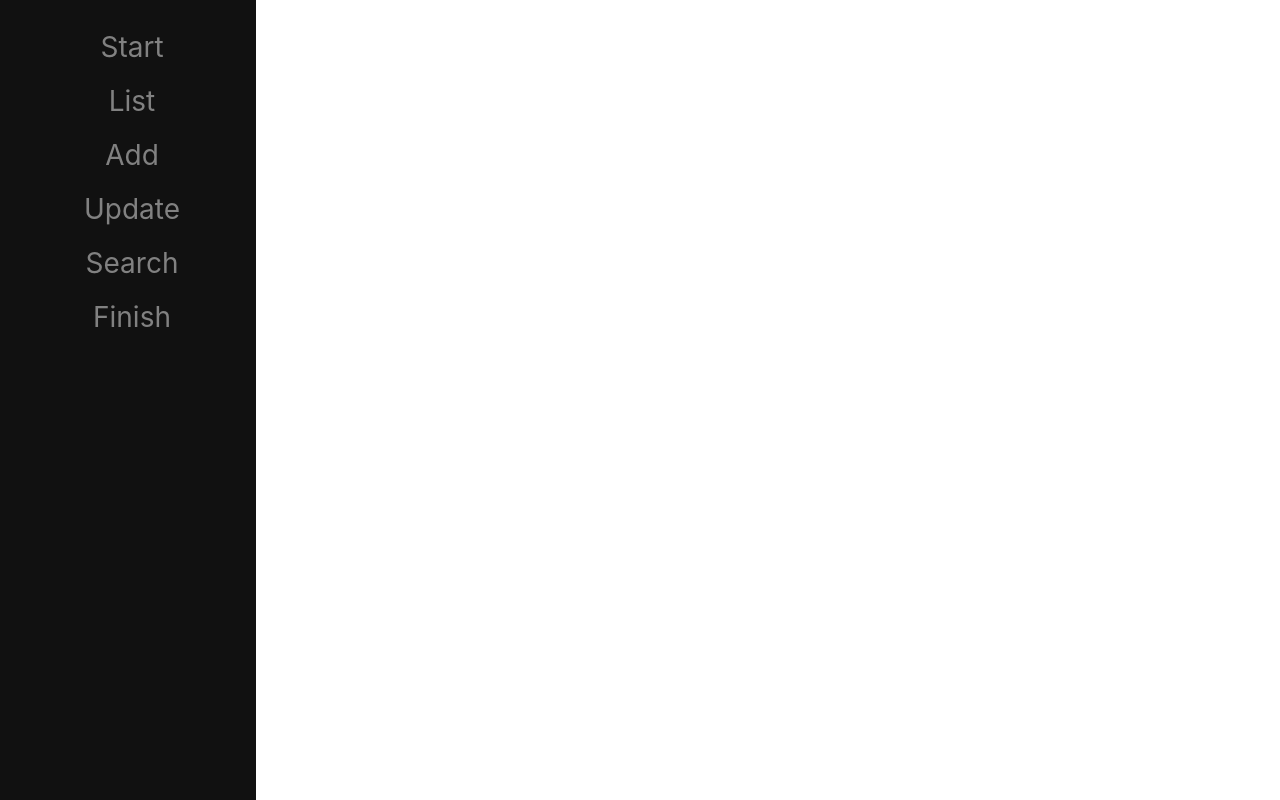
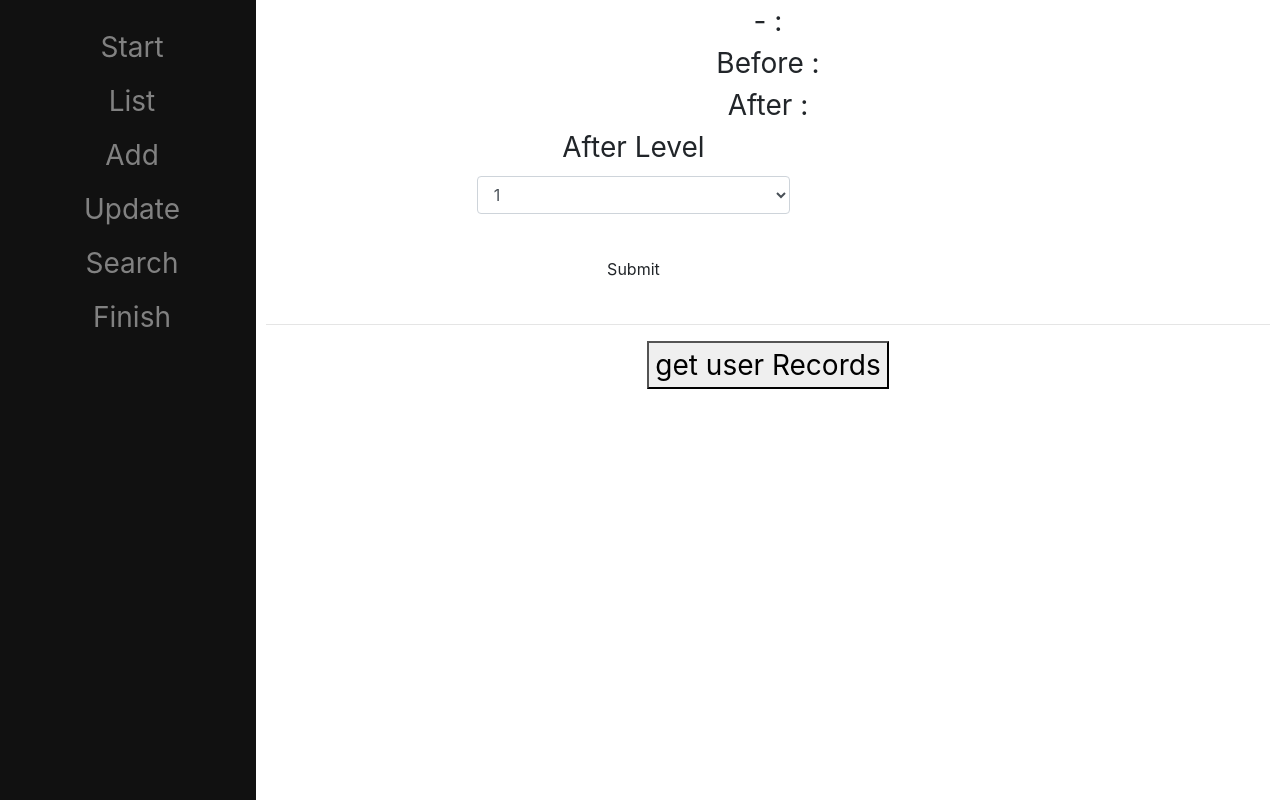
Before and after one commit to gitburd/Pinata-original, a React (Create React App) app in the folder client/: page /after in a window 1280 px wide. Built offline with nearby package versions, Linux system fonts and the light colour scheme.

Commit message:
finish record works

```diff
--- a/client/src/App.js
+++ b/client/src/App.js
@@ -38,6 +38,7 @@ import AddRecordSkill from './components/AddRecordSkill'
 import FormBlank from './components/FormBlank';
 import Update from './components/Update';
 import FinishRecordPrompt from './components/FinishRecordPrompt';
+import AfterLvlPrompt from './components/AfterLvlPrompt';
 
 
 const http = require('http');
@@ -51,9 +52,9 @@ state = {
     user_id:'2',
     record_id:'',
     before_lvl:'',
-    after_lvl:'3',
+    after_lvl:'',
     impact:null,
-    emotion:'Angry',
+    emotion:'',
     emotion_id:'',
     skill_id:'',
     skill_icon:'',
@@ -476,14 +477,16 @@ myCallback= (skillsGridArray,record_id)=>{
                 </Button>
 
                 <SkillDetails
+                updateRecord = {this.updateRecord}
                 addSkillToRecord = {this.addSkillToRecord}
-                 recentRecord = {this.state.recentRecord}
+                recentRecord = {this.state.recentRecord}
                 user_id={this.state.user_id}
                 skill_title={this.state.skill_title}
                 skill_icon = {this.state.skill_icon}
                 skill_details={this.state.skill_details}
                 skill_id = {this.state.skill_id}
                 show={this.state.modalShow}
+                />
 
                   onHide={modalClose}/>
               </ButtonToolbar>
@@ -504,12 +507,52 @@ myCallback= (skillsGridArray,record_id)=>{
                recentRecord = {this.state.recentRecord}
                />
 
+             </div>
 
-             </div>
+            </React.Fragment>)} />
 
 
 
+            <Route exact path="/after" exact render = { props =>(
+            <React.Fragment>
+
+              <div className="main">
+
+              <AfterLvlPrompt
+                addSkillToRecord = {this.addSkillToRecord}
+                 recentRecord = {this.state.recentRecord}
+                user_id={this.state.user_id}
+                skill_title={this.state.skill_title}
+                skill_icon = {this.state.skill_icon}
+                skill_details={this.state.skill_details}
+                skill_id = {this.state.skill_id}
+                show={this.state.modalShow}
+
+                  onHide={modalClose}/>
+
+
+              {this.state.date} - {this.state.emotion} :  {this.state.skill}
+              <br/>
+              Before : {this.state.before_lvl}
+              <br/>
+              After : {this.state.after_lvl}
+              </div>
+
+
+              <div className="main">
+
+              <Update updateRecord = {this.updateRecord}  record_id = {this.state.record_id} before_lvl = {this.state.before_lvl} />
+
+              <hr/>
+              <button onClick={this.getUserRecords}>get user Records</button>
+
+              <RecordsListUpdate handleSelectRecord = { this.selectRecord.bind(this) } recordsList = {this.state.recordsList}/>
+
+               {/* <RecordsList recordsList = {this.state.recordsList}/> */}
+
+              </div>
             </React.Fragment>)} />
+
 
 
 
@@ -580,7 +623,9 @@ myCallback= (skillsGridArray,record_id)=>{
             <Route path="/finish" exact render = { props =>(
             <React.Fragment>
          <div className='main'>
-         <FinishRecordPrompt updateRecord = {this.updateRecord}/>
+         <FinishRecordPrompt
+         recentRecord = {this.state.recentRecord}
+         updateRecord = {this.updateRecord}/>
 
          </div>
           </React.Fragment>)} />
--- a/client/src/components/AfterLvlPrompt.js
+++ b/client/src/components/AfterLvlPrompt.js
@@ -1,4 +1,4 @@
-import React, { Component } from 'react'import React, { Component } from 'react'
+import React, { Component } from 'react';
 import 'bootstrap/dist/css/bootstrap.min.css';
 import { Modal, Button, ButtonToolbar }  from 'react-bootstrap';
 
@@ -57,7 +57,9 @@ export default class AfterLvlPrompt extends Component {
             <Modal.Body>
             <img  src={this.props.skill_icon} className="skill_details_icon" />
 
-              <p>{this.props.skill_details}</p>
+              <p>{this.props.skill_details}
+              hey look i made a new thing! how easy will this one be?
+              </p>
 
 
 
--- a/client/src/components/FinishRecordPrompt.js
+++ b/client/src/components/FinishRecordPrompt.js
@@ -8,17 +8,7 @@ export default class FinishRecordPrompt extends Component {
     constructor(props) {
         super(props)
         this.state={
-          record_id:'26',
-          emotion:'Sad',
-          emotion_id:'',
-          skill:'Make Art',
-          skill_id:'',
-          before_lvl:'6',
-          after_lvl:'',
-          date:'2019-02-27',
-          si:false,
-          sh:false,
-          message:''
+          after_lvl:''
         }
         this.onSubmit= this.onSubmit.bind(this);
         this.handleAfter_lvlChange = this.handleAfter_lvlChange.bind(this);
@@ -33,7 +23,10 @@ export default class FinishRecordPrompt extends Component {
             onSubmit =(e)=> {
             e.preventDefault();
             console.log(this.props.state)
-            this.props.updateRecord(this.state.record_id, this.state.before_lvl, this.state.after_lvl);
+
+            let recentRecord = this.props.recentRecord[0]
+
+            this.props.updateRecord(recentRecord.record_id, recentRecord.before_lvl, this.state.after_lvl);
 
             this.setState({
                 emotion:'',
@@ -55,7 +48,7 @@ export default class FinishRecordPrompt extends Component {
     return (
       <div>
           <h2>Most Recent Record: </h2>
-        {this.state.date} {this.state.emotion} {this.state.skill}
+        {this.props.recentRecord[0].date} {this.props.recentRecord[0].emotion_text} {this.props.recentRecord[0].skill_title}
 
 
         <h2>How did it go?</h2>
@@ -63,7 +56,7 @@ export default class FinishRecordPrompt extends Component {
         <Form>
         <Form.Group controlId="exampleForm.ControlSelect1">
     <Form.Label>After Level</Form.Label>
-    <Form.Control as="select"  defaultValue={this.state.after_lvl}
+    <Form.Control as="select"
   onChange={this.handleAfter_lvlChange.bind(this)}>
 
       <option>1</option>
--- a/client/src/components/SkillDetails.js
+++ b/client/src/components/SkillDetails.js
@@ -1,9 +1,18 @@
 import React, { Component } from 'react'
 import 'bootstrap/dist/css/bootstrap.min.css';
-import { Modal, Button, ButtonToolbar }  from 'react-bootstrap';
+import { Modal, Button, ButtonToolbar, Form}  from 'react-bootstrap';
 
 export default class SkillDetails extends Component {
+  constructor(props) {
+    super(props)
+    this.state={
+      after_lvl:'',
+      tryItClicked:false
+    }
+    this.onSubmit= this.onSubmit.bind(this);
+    this.handleAfter_lvlChange = this.handleAfter_lvlChange.bind(this);
 
+    }
 
   setSkill =(e)=> {
     e.preventDefault();
@@ -16,6 +25,7 @@ export default class SkillDetails extends Component {
     console.log('from details', this.props.recentRecord[0].record_id)
 
     this.props.addSkillToRecord(this.props.skill_id)
+    this.setState({tryItClicked:true})
 
 
     }
@@ -34,6 +44,34 @@ export default class SkillDetails extends Component {
         .then(res => res.json()).then(json => this.setState({record_id:json.record_id})).catch(function(e) {console.log(e)})
 
     }
+
+
+    handleAfter_lvlChange(after_lvl) {
+      this.setState({after_lvl: after_lvl.target.value})
+      }
+
+      onSubmit =(e)=> {
+      e.preventDefault();
+      console.log(this.props.state)
+
+      let recentRecord = this.props.recentRecord[0]
+
+      this.props.updateRecord(recentRecord.record_id, recentRecord.before_lvl, this.state.after_lvl);
+
+      this.setState({
+          emotion:'',
+          emotion_id:'',
+          skill:'',
+          skill_id:'',
+          before_lvl:'',
+          after_lvl:'',
+          date:'',
+          si:false,
+          sh:false,
+          message:`Record updated.`
+          });
+
+      }
 
       render() {
 
@@ -57,8 +95,40 @@ export default class SkillDetails extends Component {
             <Modal.Body>
             <img  src={this.props.skill_icon} className="skill_details_icon" />
 
+            <div className = {this.state.tryItClicked? 'hidden': ''}>
               <p>{this.props.skill_details}</p>
+            </div>
 
+            <div className = {this.state.tryItClicked? '': 'hidden'}>
+              <p>Good work choosing a coping strategy!
+              <br/> Check back in after finishing the activity and rate your distress level again.
+              </p>
+              <hr/>
+              <p>How did it go?</p>
+
+              <div style={{width:'50%', margin:'0 auto'}}>
+                <Form>
+                  <Form.Group controlId="exampleForm.ControlSelect1">
+                  <Form.Label>After Level</Form.Label>
+                  <Form.Control as="select"
+                    onChange={this.handleAfter_lvlChange.bind(this)}>
+
+                    <option>1</option>
+                    <option>2</option>
+                    <option>3</option>
+                    <option>4</option>
+                    <option>5</option>
+                    <option>6</option>
+                    <option>7</option>
+
+                  </Form.Control>
+                  </Form.Group>
+
+                  <input type="submit" value="Submit" className="btn" style={{ margin:'20px'} }
+                  onClick={this.onSubmit.bind(this)} />
+                </Form>
+              </div>
+            </div>
 
 
             </Modal.Body>
```
